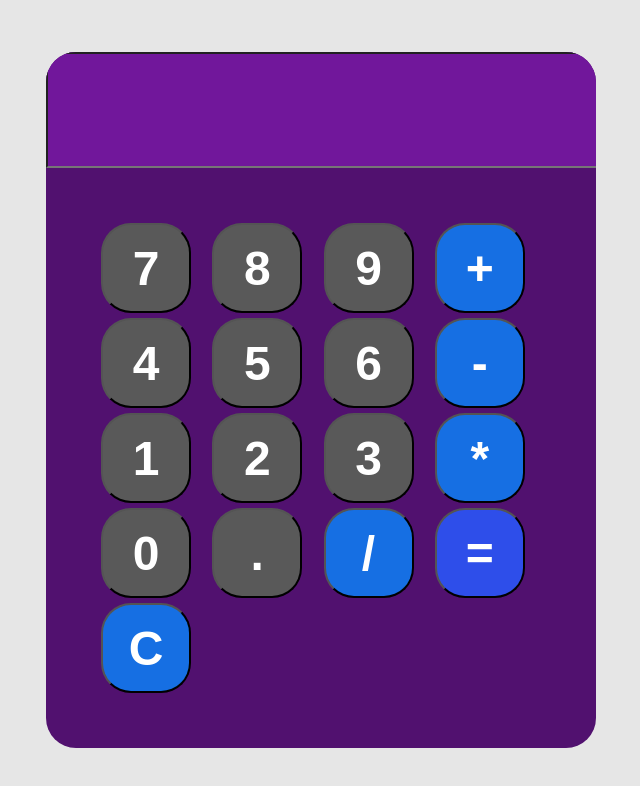
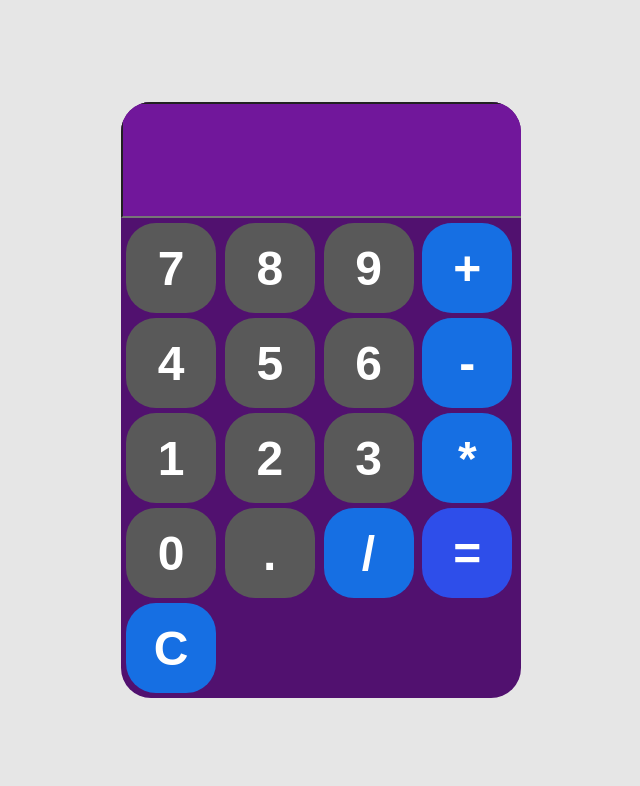
Before and after one commit to TraseRRR98/Calculator, a plain HTML site: page index.html in a window 1280 px wide. Shown: the whole page, without its empty margins (319-959 px from the left). Drawn offline with Linux system fonts and the light colour scheme.

Commit message:
Update styles.css

```diff
--- a/styles.css
+++ b/styles.css
@@ -11,8 +11,9 @@ body {
     font-family: 'Gill Sans', sans-serif;
     background-color: hsl(281, 74%, 25%);
     border-radius: 30px;
-    max-width: 550px;
+    max-width: 400px;
     overflow: hidden;
+    position: relative;
 }
 
 #display {
@@ -28,7 +29,7 @@ body {
     display: grid;
     grid-template-columns: repeat(4, 1fr);
     gap: 5px;
-    padding: 55px;
+    padding: 5px;
 }
 
 
@@ -36,22 +37,22 @@ button {
     width:90px;
     height: 90px;
     border-radius: 30px;
-    // border: none;
+    border:none;
     background-color: hsl(0, 0%, 35%);
-    color: white;
-    font-size: 3rem;
-    font-weight: bold;
-    cursor: pointer;
+    color:white;
+    font-size:3rem;
+    font-weight:bold;
+    cursor:pointer;
 }
 
 button:hover {
-
     background-color: hsl(0, 0%, 50%);
 }
 
 button:active {
-    width: 101px;
-    height: 101px;
+    transform: translate(0px, 5px);
+    -webkit-transform: translate(0px, 5px);
+    box-shadow: 0px 1px 0px 0px;
     background-color: hsl(0, 0%, 70%);
 }
 
```
